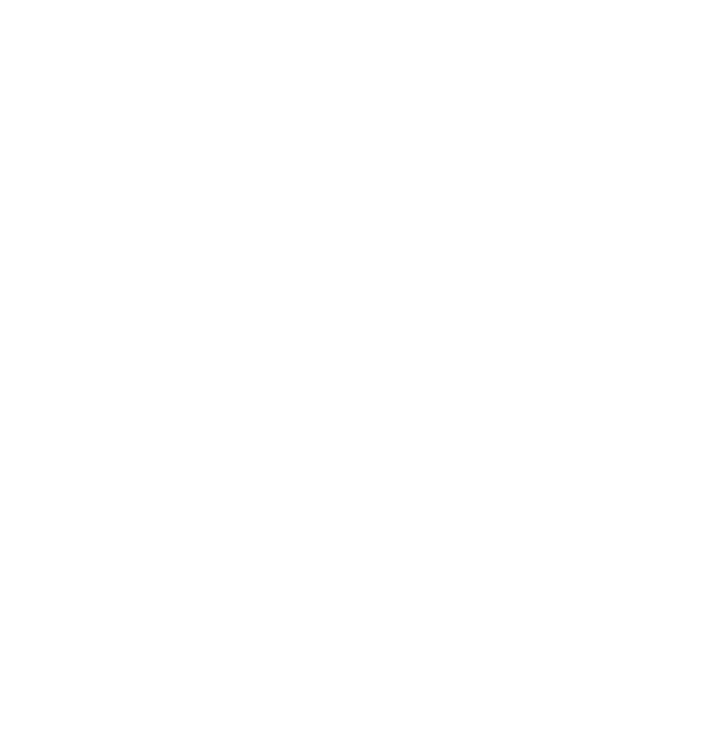
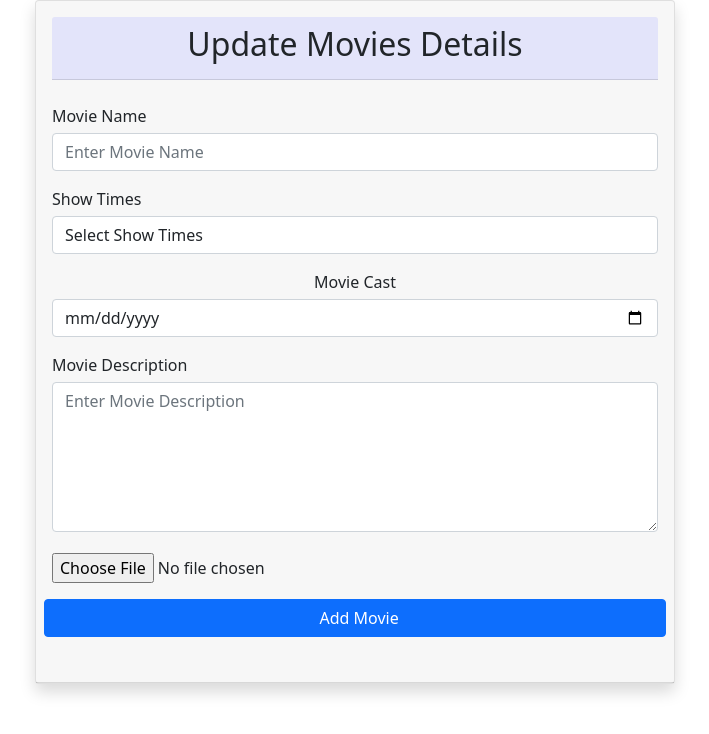
Before and after one commit to IT20117696/DS_Assignment, a React (Create React App) app in the folder Frontend/: page /update/1 in a window 1280 px wide. Shown: the top 734 px of the page, without its empty margins (285-994 px from the left). Built offline with nearby package versions, Linux system fonts and the light colour scheme; no server answers.

Commit message:
crud changes

```diff
--- a/Frontend/src/App.js
+++ b/Frontend/src/App.js
@@ -19,8 +19,8 @@
                 <Route path = "/customer/signup" component={CustomerRegisteration}/>
                 <Route path = "/movie/add" component={AddMovie}/>
                 <Route path = "/movie/display" component={GetMovieDetails}/>
-                <Route path = "/specificmovie/:id" component={SpecificMovie}/>
-                <Route path = "/movie/edit/:id" component={EditMovie}/>
+                <Route path = "/specific/:movieID" component={SpecificMovie}/>
+                <Route path = "/update/:movieID" component={EditMovie}/>
 
                 </div>
             </Switch>
--- a/Frontend/src/components/EditMovie.js
+++ b/Frontend/src/components/EditMovie.js
@@ -1,9 +1,133 @@
-import React, { Component } from 'react'
+import React, { Component } from 'react';
+import axios from 'axios';
+import FileBase64 from 'react-file-base64';
+
 
 export default class EditMovie extends Component {
+  constructor(props){
+    super(props);
+    this.state={
+      movieName:"",
+      timeSlot:"",
+      description:"",
+      banner:"",
+      cast:"",
+    }
+  }
+
+  handleInputChange = (e) =>{
+    const{name,value} = e.target;
+    this.setState({
+       ...this.state,
+       [name]:value
+
+    })
+}
+
+   onSubmit = (e)=>{
+      e.preventDefault();
+      const movieID = this.props.match.params.movieID;
+
+      const{movieName,timeSlot,description,banner,cast}  = this.state;
+      const data = {
+        movieName:movieName,
+        timeSlot:timeSlot,
+        description:description,
+        banner:banner,
+        cast:cast
+      }
+
+   console.log(data);
+
+   axios.put(`http://localhost:8070/api/update/${movieID}`,data).then((res)=>{
+     if(res.data.success){
+      window.location.href = '/movie/display';
+       alert("Movie update successfully!!");
+       this.setState({
+        movieName:"",
+        timeSlot:"",
+        description:"",
+        banner:"",
+        cast:""
+       });
+     }
+   });
+ }
+ componentDidMount(){
+  const movieID =  this.props.match.params.movieID;
+   axios.get(`http://localhost:8070/api/specific/${movieID}`).then((res)=>{
+     if(res.data.success){
+       this.setState({
+        movieName:res.data.movie.movieName,
+        timeSlot:res.data.movie.timeSlot,
+        description:res.data.movie.description,
+        banner:res.data.movie.banner,
+        cast:res.data.movie.cast
+       });
+       console.log(this.state.movie);
+     }
+   });
+ }
+
   render() {
     return (
-      <div>EditMovie</div>
-    )
+      <div align="center">
+
+      <div className="card shadow mb-8 w-50" style={{background: "#FFFFFF"}}>
+      <div className="card-header py-3">
+       <div class="card-header" style={{background: "#E3E4FA"}}><h2>Update Movies Details</h2></div>
+       <br/>
+
+       <form className="row g-3" >
+
+        <div>
+        <div align="left">
+          <label style={{marginBottom:'5px'}} className="form-label"  Required="required"> Movie Name </label></div>
+          <input type="text" className="form-control" name="movieName" placeholder="Enter Movie Name" Required = "required"
+           value={this.state.movieName}
+           onChange={this.handleInputChange} />
+         </div>
+
+         <div>
+         <div align="left">
+          <label style={{marginBottom:'5px'}} className="form-label"  Required="required">Show Times </label></div>
+          <select className="form-control" name="timeSlot"  value={this.state.timeSlot}
+           onChange={this.handleInputChange} maxLength ="1000" required >
+              <option value="">Select Show Times</option>
+              <option value="10.30 A.M - 1.00 P.M">10.30 A.M - 1.00 P.M</option>
+              <option value="2.00 P.M - 4.30 P.M">2.00 P.M - 4.30 P.M</option>
+              <option value="5.00 P.M - 7.30 P.M">5.00 P.M - 7.30 P.M</option>
+              <option value="8.00 P.M - 10.30 P.M">8.00 P.M - 10.30 P.M</option>
+          </select>
+         </div>
+
+         <div>
+         <label style={{marginBottom:'5px'}} className="form-label"  Required="required"> Movie Cast </label>
+         <input type="date" className="form-control" name="cast" placeholder="Select Movie Cast Date" Required = "required"
+           value={this.state.cast}
+           onChange={this.handleInputChange} />
+         </div>
+
+        <div>
+        <div align="left">
+          <label style={{marginBottom:'5px'}} className="form-label"   Required="required"> Movie Description </label>
+          <textarea type="text" style={{marginBottom:'5px', height: '150px'}} className="form-control" name="description" placeholder="Enter Movie Description" Required = "required"
+           value={this.state.description}
+           onChange={this.handleInputChange} /></div>
+         </div>
+
+         <div align="left">
+         <FileBase64 type="file" name="banner" multiple={ false } onDone={({ base64 }) => this.setState({  banner: base64 })}/>
+         </div>
+
+         <button className="btn btn-primary" type="submit" style={{marginBottom:'5px'}} onClick={this.onSubmit}>
+          &nbsp; Add Movie
+          </button>
+
+       </form><br/>
+       </div>
+       </div>
+   </div>
+    );
   }
 }
--- a/Frontend/src/components/GetMovieDetails.js
+++ b/Frontend/src/components/GetMovieDetails.js
@@ -17,6 +17,7 @@
 //     // window.location.href = `/movieadd`
 // }
 
+//retrieve all movie details
 componentDidMount(){
     this.retrieveMovie();
 }
@@ -31,6 +32,17 @@
         }
     })
 }
+
+//delete movie details
+onDelete = (movieID)=>{
+  if (window.confirm('Are you sure you wish to delete this item?')) {
+    axios.delete(`http://localhost:8070/api/delete/${movieID}`).then((res)=>{
+      alert("Delete Successfully!!");
+      this.retrieveMovie();
+    })
+  }}
+
+
   render() {
     return (
       <div className='container'>
@@ -38,7 +50,7 @@
           <div align="right">
           <br/>
           <IconButton aria-label="delete" size="small"
-                      style={{background: "#800000"}} href={`/movie/add`}>
+                      style={{background: "#033E3E"}} href={`/movie/add`}>
           <VideoCallIcon fontSize="large"  style={{color: "white"}}/>
           </IconButton>&nbsp;&nbsp;&nbsp;&nbsp;&nbsp;&nbsp;<br/>
           <a><b>ADD MOVIES</b></a>
@@ -60,7 +72,7 @@
                      {this.state.movie.map((movie,index)=>(
                       <tr>
                           <th scope='row'>{index + 1}</th>
-                          <td><a href={`/specificmovie/${movie._id}`} style ={{textDecoration:'none'}}> {movie.movieName}</a></td>
+                          <td><a href={`/specific/${movie._id}`} style ={{textDecoration:'none'}}> {movie.movieName}</a></td>
                           <td>{movie.timeSlot}</td>
                           <td>{movie.description}</td>
                           <td>{movie.cast}</td>
@@ -68,13 +80,13 @@
 
                           <IconButton aria-label="edit" color="primary" size="small"
                             style={{background: "#FBB917"}}
-                            href={`/edit/${movie._id}`}>
+                            href={`/update/${movie._id}`}>
                             <EditIcon fontSize="small"  style={{color: "black"}} />
                           </IconButton>
                             &nbsp;&nbsp;&nbsp;&nbsp;
 
                           <IconButton aria-label="delete" size="small"
-                              style={{background: "#800000"}} >
+                              style={{background: "#800000"}} onClick={()=>this.onDelete(movie._id)}>
                              <DeleteForeverIcon fontSize="small"  style={{color: "white"}}/>
                           </IconButton>
                           </td>
--- a/Frontend/src/components/SpecificMovie.js
+++ b/Frontend/src/components/SpecificMovie.js
@@ -1,9 +1,64 @@
-import React, { Component } from 'react'
+import React, { Component } from 'react';
+import axios from 'axios';
+import Paper from '@material-ui/core/Paper';
 
 export default class SpecificMovie extends Component {
+  constructor(props){
+    super(props);
+    this.state = {
+      movie :{}
+   };
+  }
+
+  componentDidMount(){
+    const movieID = this.props.match.params.movieID;
+     axios.get(`http://localhost:8070/api/specific/${movieID}`).then((res)=>{
+      if(res.data.success){
+        this.setState({
+          movie:res.data.movie
+        });
+        console.log(this.state.movie);
+      }
+     })
+  }
+
   render() {
+    const {movieName,timeSlot,description,banner,cast} = this.state.movie;
+
     return (
-      <div>SpecificMovie</div>
+             <div align="center" >
+             <Paper style={{textAlign:"center",borderRadius: 5}}>
+             <img className="activator"  id="aimage" src={banner} />
+             <br/>
+             <div
+                style={{
+                  fontSize: 50,
+                  color: "gray",
+                  fontFamily: 'Arial Black'
+                }}
+              >
+                {movieName}
+              </div>
+
+              <table style={{ fontSize: 25 }} align="center">
+              <tbody>
+              <tr>
+              <td>Show Time</td>
+              <td style={{ paddingLeft: 18 }}>: {timeSlot}</td>
+              </tr>
+              <tr>
+              <td>Description</td>
+              <td style={{ paddingLeft: 18 }}>: {description}</td>
+              </tr>
+              <tr>
+              <td>Movie Cast</td>
+              <td style={{ paddingLeft: 18 }}>: {cast}</td>
+              </tr>
+              </tbody>
+              </table>
+              </Paper>
+              </div>
+
     )
   }
 }
```
Also changed, not shown: 1 other file (tests, documents, lock files or other folders).
